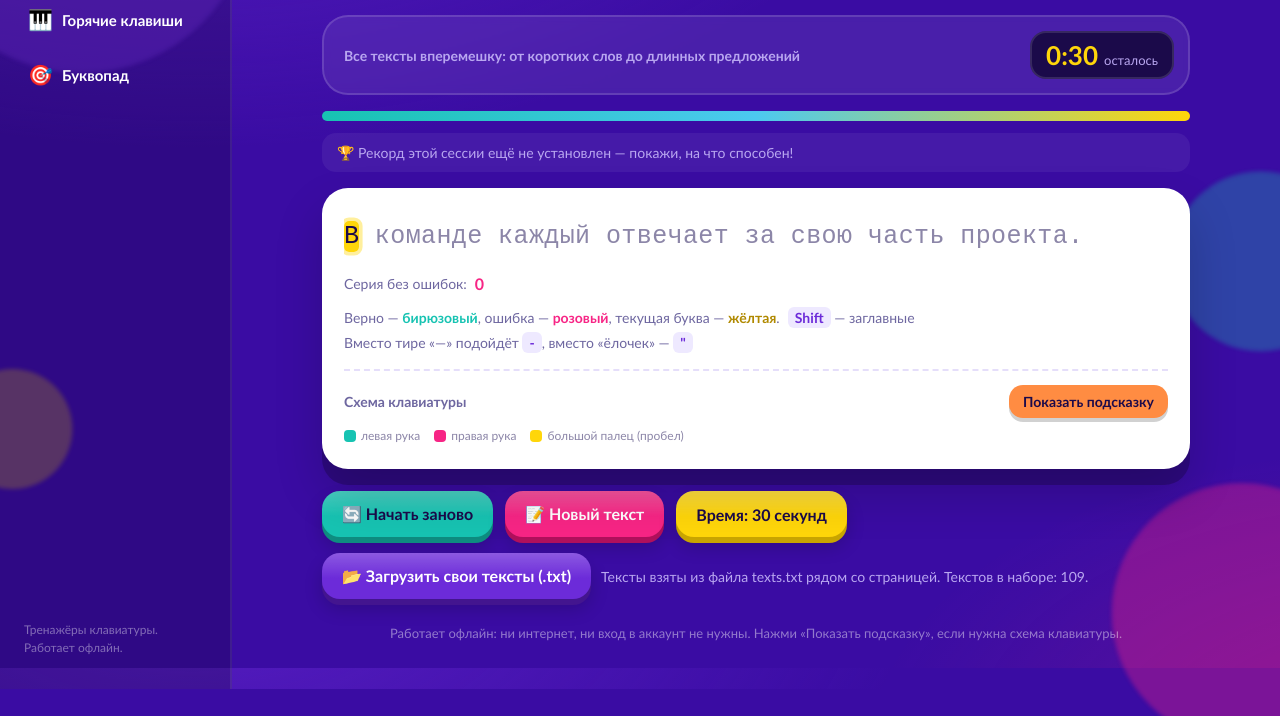
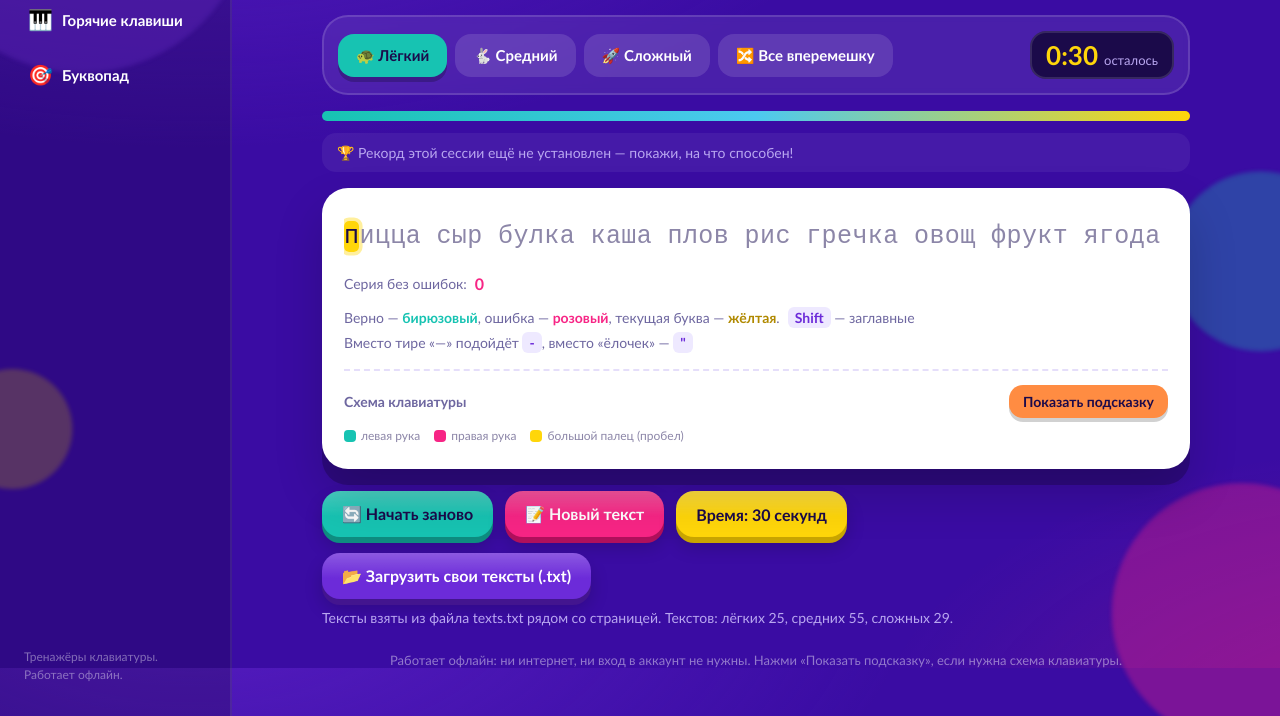
Before and after one commit to vladvikhrov/keyboard-trainer-KIBERone, a plain HTML site: page typing-trainer.html in a window 1280 px wide. Shown: the part 132-848 px from the top of the page. Before the commit the page ends 821 px from the top, so only its background shows below. Drawn offline with Linux system fonts and the light colour scheme.

Commit message:
2.1 bugfix and easier

```diff
--- a/typing-trainer.html
+++ b/typing-trainer.html
@@ -27,7 +27,12 @@
   <p class="lead">Печатай текст точно так, как он написан. Ошибку курсор не пропустит — найди верную букву и продолжай. Таймер запустится с первой буквы.</p>
 
   <div class="panel">
-    <div class="panel-title">Все тексты вперемешку: от коротких слов до длинных предложений</div>
+    <div class="modes" role="group" aria-label="Уровень сложности">
+      <button class="mode teal" data-level="easy" aria-pressed="true">🐢 Лёгкий</button>
+      <button class="mode yellow" data-level="medium" aria-pressed="false">🐇 Средний</button>
+      <button class="mode pink" data-level="hard" aria-pressed="false">🚀 Сложный</button>
+      <button class="mode violet" data-level="mix" aria-pressed="false">🔀 Все вперемешку</button>
+    </div>
     <div class="spacer"></div>
     <div class="clock" id="clock"><b id="time">0:30</b><span>осталось</span></div>
   </div>
@@ -97,8 +102,8 @@
 <script type="text/plain" id="defaultTexts">
 # ФАЙЛ С ТЕКСТАМИ ДЛЯ ТРЕНАЖЁРА KIBERONE
 # Правила: каждый текст отделяется ПУСТОЙ СТРОКОЙ — один абзац = один текст.
-# Заголовки "# ЛЁГКИЙ", "# СРЕДНИЙ", "# СЛОЖНЫЙ" нужны только для порядка:
-# в тренажёре все тексты показываются вперемешку одним набором.
+# Заголовки "# ЛЁГКИЙ", "# СРЕДНИЙ", "# СЛОЖНЫЙ" задают уровень сложности
+# для текстов под ними. Кнопка «Все вперемешку» берёт тексты всех уровней.
 # Любая другая строка, начинающаяся с #, — это комментарий, в тренажёр он не попадёт.
 # Дописывай свои предложения в конец нужного раздела и сохраняй файл в кодировке UTF-8.
 
--- a/typing.js
+++ b/typing.js
@@ -46,11 +46,13 @@
     return false;
   }
 
-  var LIB = [];                 // все тексты одним набором, вперемешку
+  // тексты по уровням; mix — все тексты вместе
+  var LIB = { easy: [], medium: [], hard: [], mix: [] };
+  var level = 'easy';
   var chars = [], spans = [], idx = 0;
   var correct = 0, errors = 0, wrongNow = false;
   var started = false, finished = false, timer = null, left = 30;
-  var lastPicked = -1;
+  var lastPicked = {};          // уровень -> номер последнего текста, чтобы не повторяться подряд
 
   /* ---------- всплывающие сообщения ---------- */
   var START_MSG = ['Поехали!', 'Вперёд!', 'Ну-ка, покажи класс!', 'Готовься... старт!', 'Давай, ты сможешь!'];
@@ -105,10 +107,13 @@
   }
 
   /* ---------- разбор файла с текстами ---------- */
-  /* Один абзац — один текст. Строки с # (заголовки уровней и комментарии)
-     пропускаются: все тексты идут одним набором. */
+  /* Один абзац — один текст. Заголовки «# ЛЁГКИЙ», «# СРЕДНИЙ», «# СЛОЖНЫЙ»
+     задают уровень для текстов ниже; другие строки с # — комментарии.
+     Тексты до первого заголовка попадают только в «Все вперемешку». */
+  var HEADINGS = { 'ЛЁГКИЙ': 'easy', 'ЛЕГКИЙ': 'easy', 'СРЕДНИЙ': 'medium', 'СЛОЖНЫЙ': 'hard' };
   function parseTexts(raw){
-    var out = [];
+    var out = { easy: [], medium: [], hard: [], mix: [] }, cur = null;
+    function add(buf){ var t = buf.join(' '); out.mix.push(t); if (cur) out[cur].push(t); }
     var blocks = String(raw).replace(/\r/g, '').split(/\n[ \t]*\n/);
     for (var i = 0; i < blocks.length; i++){
       var lines = blocks[i].split('\n'), buf = [];
@@ -116,34 +121,39 @@
         var t = lines[j].trim();
         if (!t) continue;
         if (t.charAt(0) === '#'){
-          if (buf.length){ out.push(buf.join(' ')); buf = []; }
+          if (buf.length){ add(buf); buf = []; }
+          var head = HEADINGS[t.replace(/^#+/, '').trim().toUpperCase()];
+          if (head) cur = head;
           continue;
         }
         buf.push(t);
       }
-      if (buf.length) out.push(buf.join(' '));
+      if (buf.length) add(buf);
     }
     return out;
   }
 
   function loadLibrary(raw, label){
     var parsed = parseTexts(raw);
-    if (!parsed.length) return false;
+    if (!parsed.mix.length) return false;
     LIB = parsed;
-    lastPicked = -1;
-    el('fileInfo').textContent = label + ' Текстов в наборе: ' + LIB.length + '.';
+    lastPicked = {};
+    el('fileInfo').textContent = label + ' Текстов: лёгких ' + LIB.easy.length +
+      ', средних ' + LIB.medium.length + ', сложных ' + LIB.hard.length + '.';
     return true;
   }
 
   loadLibrary(el('defaultTexts').textContent, 'Встроенный набор текстов.');
 
   function pickText(){
-    if (!LIB.length) return 'Список текстов пуст.';
-    if (LIB.length === 1) return LIB[0];
+    var key = LIB[level].length ? level : 'mix';   // в своём файле уровня нет — берём все тексты
+    var list = LIB[key];
+    if (!list.length) return 'Список текстов пуст.';
+    if (list.length === 1) return list[0];
     var n;
-    do { n = Math.floor(Math.random() * LIB.length); } while (n === lastPicked);
-    lastPicked = n;
-    return LIB[n];
+    do { n = Math.floor(Math.random() * list.length); } while (n === lastPicked[key]);
+    lastPicked[key] = n;
+    return list[n];
   }
 
   /* ---------- отрисовка ---------- */
@@ -329,6 +339,18 @@
   });
 
   el('again').addEventListener('click', function(){ resetAll(false); });
+
+  /* ---------- уровень сложности ---------- */
+  var levelBtns = document.querySelectorAll('[data-level]');
+  for (var li = 0; li < levelBtns.length; li++){
+    levelBtns[li].addEventListener('click', function(){
+      level = this.getAttribute('data-level');
+      for (var k = 0; k < levelBtns.length; k++)
+        levelBtns[k].setAttribute('aria-pressed', levelBtns[k] === this ? 'true' : 'false');
+      this.blur();
+      resetAll(true);
+    });
+  }
   el('newText').addEventListener('click', function(){ resetAll(true); });
   el('secs').addEventListener('click', function(){
     durIdx = (durIdx + 1) % DURATIONS.length;
```
Also changed, not shown: game.js (+4 -4 lines), texts.txt, 1 other file.
